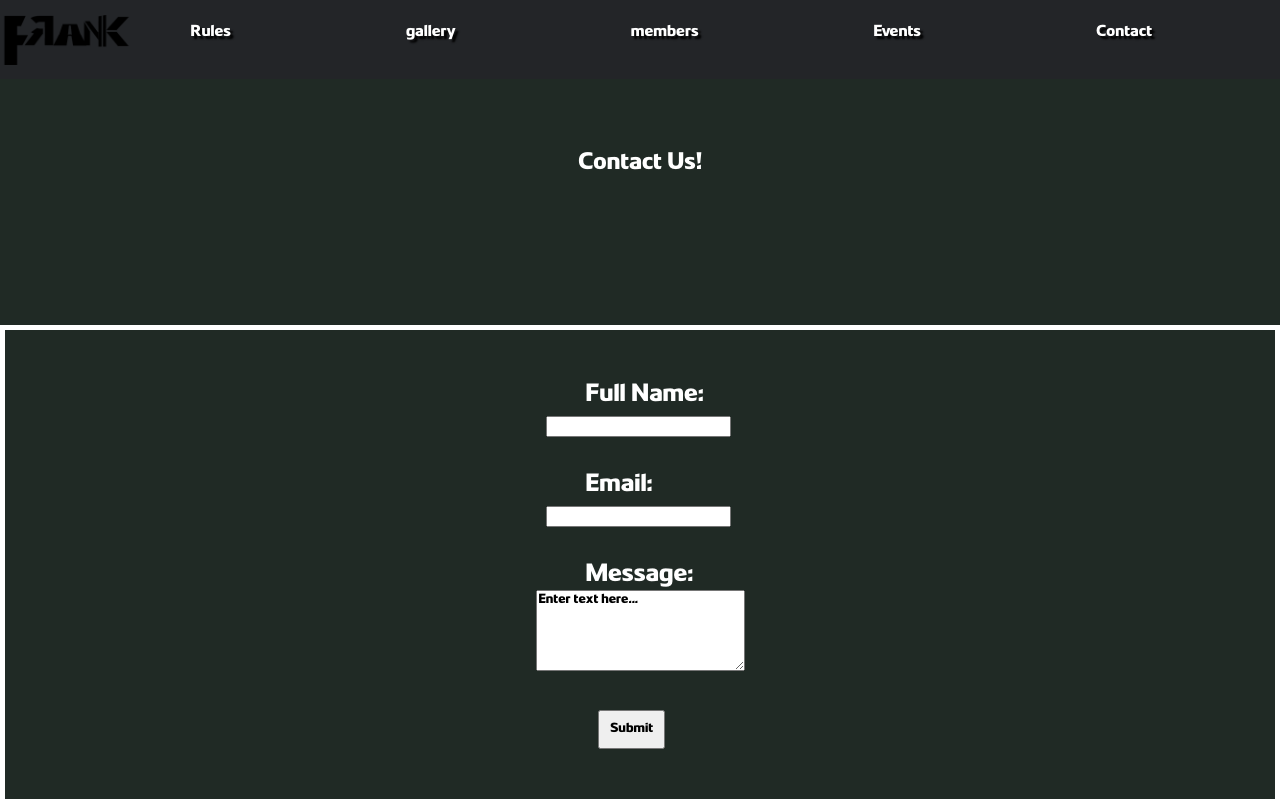
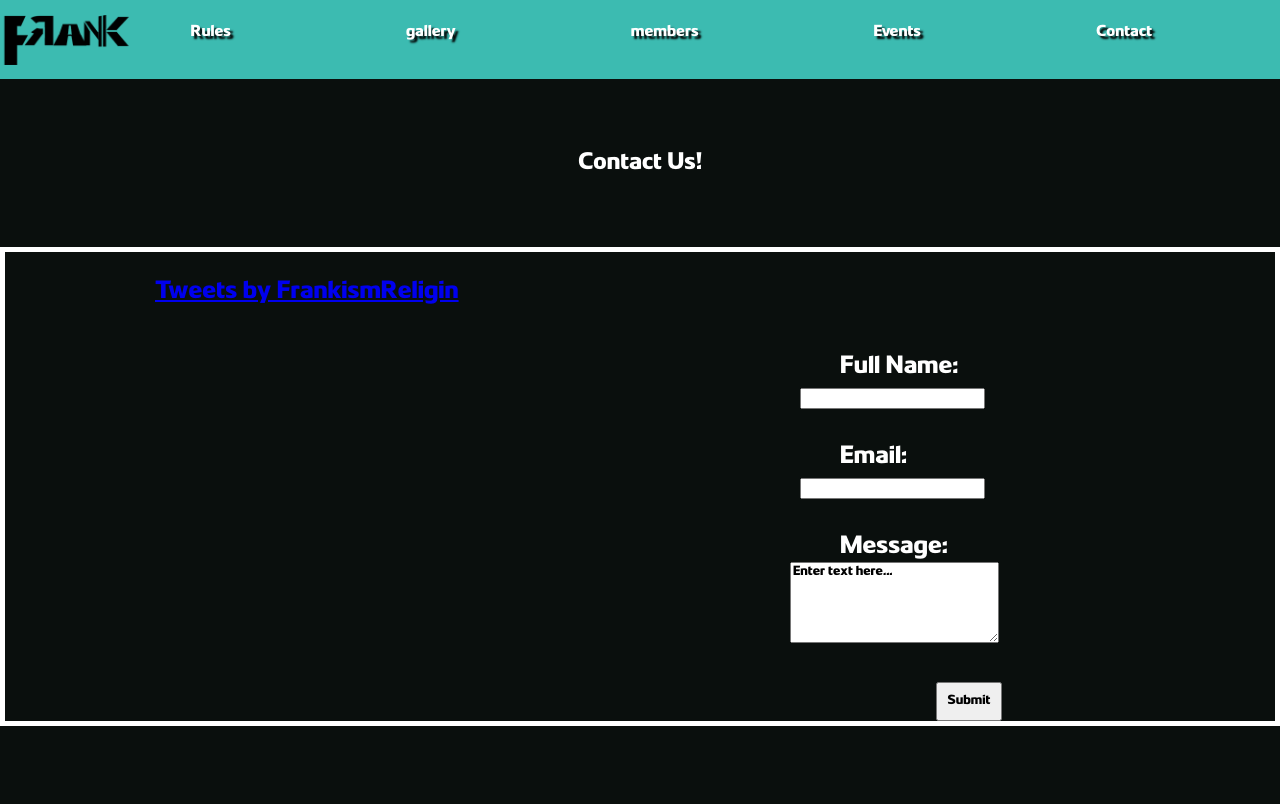
Before and after one commit to MorganMart1n/SocietyProject, a plain HTML site: page contact.html in a window 1280 px wide. Drawn offline with Linux system fonts and the light colour scheme.

Commit message:
Add files via upload

```diff
--- a/contact.html
+++ b/contact.html
@@ -21,9 +21,10 @@
     <section class="contact-Container">
         <h1 class="contact">Contact Us!</h1>
     </section>
+                <!--Form details-->
     <section class="form">
-        <form>
-            <!--Form details-->
+        <a class="twitter-timeline" href="https://twitter.com/FrankismReligin?ref_src=twsrc%5Etfw">Tweets by FrankismReligin</a> <script async src="https://platform.twitter.com/widgets.js" charset="utf-8"></script>
+        <form class="formDetail">
             <label for="fname">Full Name:</label><br>
             <input type="text" id="fullName" name="fullName"><br><br>
             <label for="email">Email:</label><br>
@@ -34,6 +35,8 @@
             <!--Uses onclick to then alert user that information is submitted-->
             <button onclick="Submitted()" class="Submit"type="button">Submit</button>
           </form>
+
     </section>
+
 </body>
 </html>
--- a/style.css
+++ b/style.css
@@ -2,11 +2,11 @@
     font-family: block;
     src: url(font/rev.otf);
   }
-body{background-color:#202A25;margin:0;padding:0;}
-.Container{display:flex;justify-content:space-between;padding:10px 0px;background-color:#232528;width:100%; max-width: 100%;}
+body{background-color:#0A0F0D;margin:0;padding:0;}
+.Container{display:flex;justify-content:space-between;padding:10px 0px;background-color:#3CBBB1;width:100%; max-width: 100%;}
 .inner-Nav{ font-family: block; margin-right:10%;margin-top:1%;text-decoration:none;text-underline-offset:10px;color:white;text-shadow:3px 3px 2px rgb(0, 0, 0);}
-.inner-Nav:hover{color:aquamarine;text-decoration:underline 0.15em white;transition:text-decoration-color 300ms;}
-.logo{height:50px; margin-top: 5px;}
+.inner-Nav:hover{color:darkgreen;text-decoration:underline 0.15em white;transition:text-decoration-color 300ms;}
+.logo{height:50px; margin-top: 5px; color: white;}
 .logo-Nav{text-underline-offset:10px;color:white;text-shadow:3px 3px 2px rgb(0, 0, 0);}
 .image-Box{display: flex; width:100%; margin-top:15% ; justify-content: center; align-items: center;}
 .image1{width: 300px; height: 300px;}
@@ -33,7 +33,9 @@ Table{display: flex; align-content: center; justify-content: center; margin-top:
 .content-text{font-family: block; font-size: 20px; padding: 50px; border: 1px solid white; color: white;}
 .events{font-family: block; justify-items: center; color: white;}
 .events-Container{display: flex; width: 100%; align-items: center; justify-content:center; margin-top: 100px; color: white;}
-.form{color: white; display: flex; justify-content: center; align-content: center; margin-top: 10%; font-family: block; font-size: 25px; border: 5px solid white; padding: 50px; }
+.form{ margin-top:50px; color: white; display: grid; grid-template-columns: 50% 50%; justify-content: center; align-content: center; font-family: block; font-size: 25px; border: 5px solid white; }
+.formDetail{ margin-top: 100px; padding-left: 150px;}
+.twitter-timeline{width: 50%; padding-top: 25px; padding-bottom: 25px; padding-left: 150px;}
 textarea, .Submit{font-family: block;}
 .Submit{padding: 10px; justify-content: center; margin-left:30%;}
 label{margin-left: 50px;}
```
